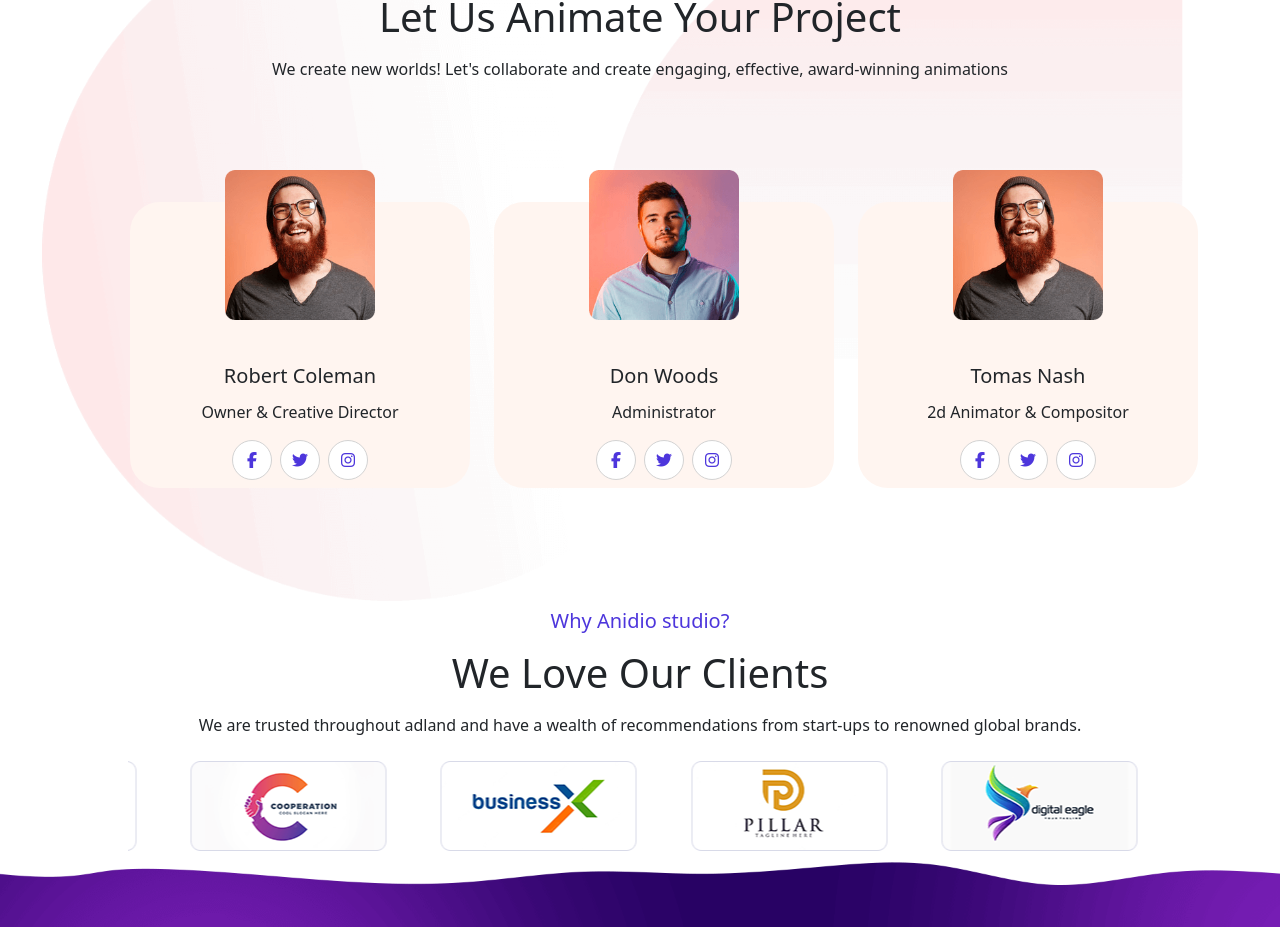
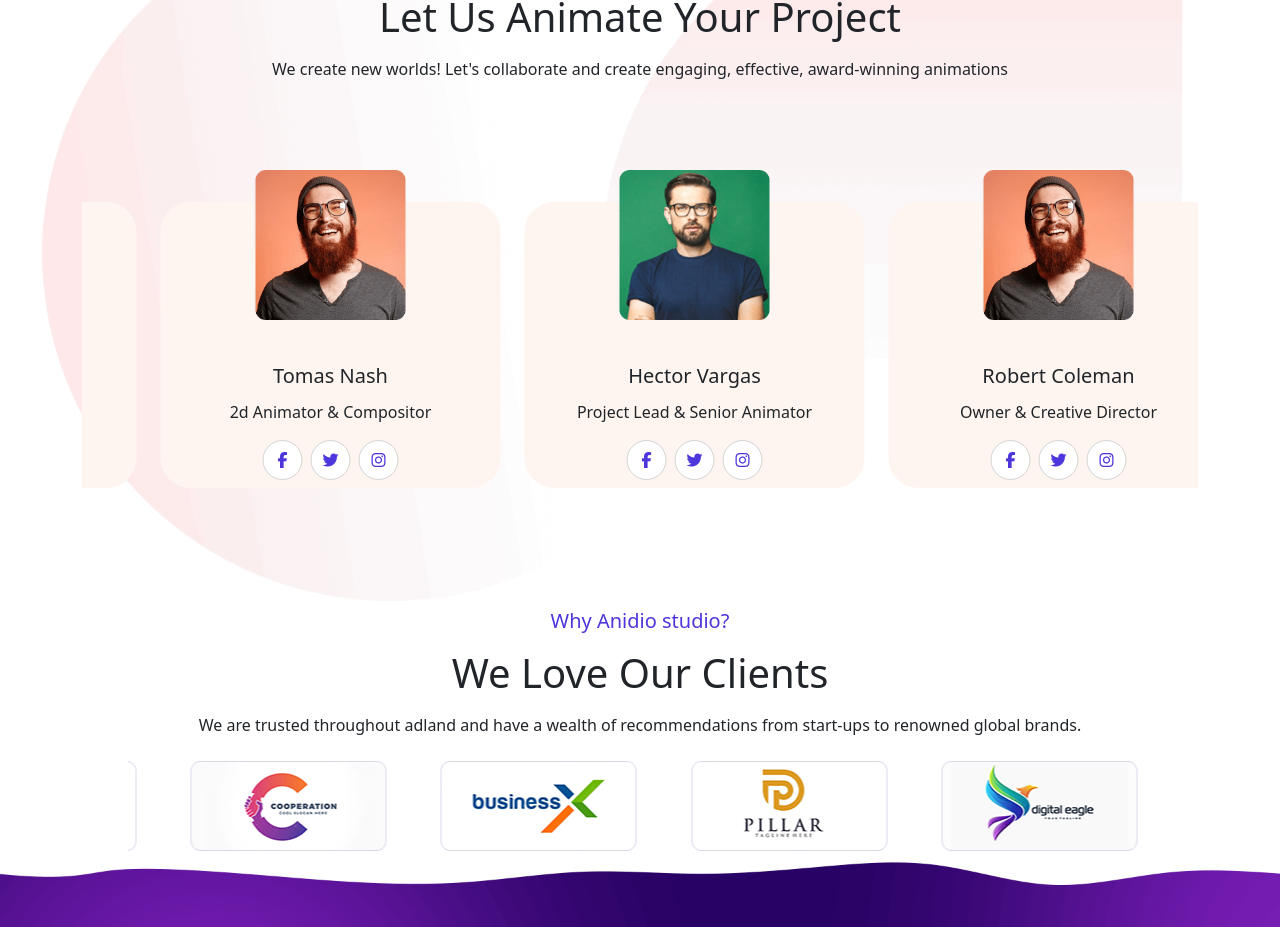
Before and after one commit to IvanTorzoni/proj-html-vuejs, a Vue app: page /about in a window 1280 px wide. Shown: the part 2243-3170 px from the top of the page. Built offline with nearby package versions, Linux system fonts and the light colour scheme.

Commit message:
feat: team carousel not infinite but good

```diff
--- a/src/components/sharedComponents/AppTeam.vue
+++ b/src/components/sharedComponents/AppTeam.vue
@@ -23,8 +23,20 @@ export default {
                memberName : "Hector Vargas",
                memberRole : "Project Lead & Senior Animator",
             }
-         ]
+         ],
+         clonedTeam : [],
       };
+   },
+   mounted(){
+      this.clonedTeam = [...this.teamInfo];
+   },
+   computed : {
+      multiplyTeam(){
+         return [...this.teamInfo,...this.clonedTeam];
+      },
+      teamWidth(){
+         return `${this.multiplyTeam.length * 300}px`;
+      }
    },
    methods: {
      //Gestione immagine dinamica
@@ -54,9 +66,9 @@ export default {
       <!-- /Titoli-->
 
       <!--Slider Membri del team -->
-      <div class="team-slider">
-         <div class="team-slide-track d-flex gap-4 justify-content-between align-items-center h-100 p-5" :style="{ width: trackWidth }">
-            <div class="member-slide col-4 text-center p-2" v-for="item in teamInfo">
+      <div class="team-slider text-center">
+         <div class="team-slide-track d-flex gap-4 justify-content-between align-items-center h-100 p-5">
+            <div class="member-slide col-4 text-center p-2" v-for="item in multiplyTeam">
                <img :src="getMemberPic(item.memberPic)" class="member-img" />
                <h5 class="pt-1 pb-1">{{ item.memberName }}</h5>
                <p>{{ item.memberRole }}</p>
@@ -111,8 +123,8 @@ export default {
    width: 100%;
 }
 .team-slide-track{
-   overflow-x : clip;
    min-height: 400px;
+   animation: teamScroll 10s linear infinite;
 }
 .member-slide{
    background-color: #fff5f0;
@@ -147,4 +159,14 @@ export default {
    transform: translateY(-20px);
    transition: 0.7s;
 }
+/* Animazione Team */
+@keyframes teamScroll{
+   0% {transform: translateX(0);}
+   20% {transform : translate(-25%);}
+   40% {transform : translate(-50%);}
+   60% {transform : translateX(-75%);}
+   80% {transform : translateX(-100%);}
+   100%{transform: translateX(0);}
+}
+
 </style>
```
